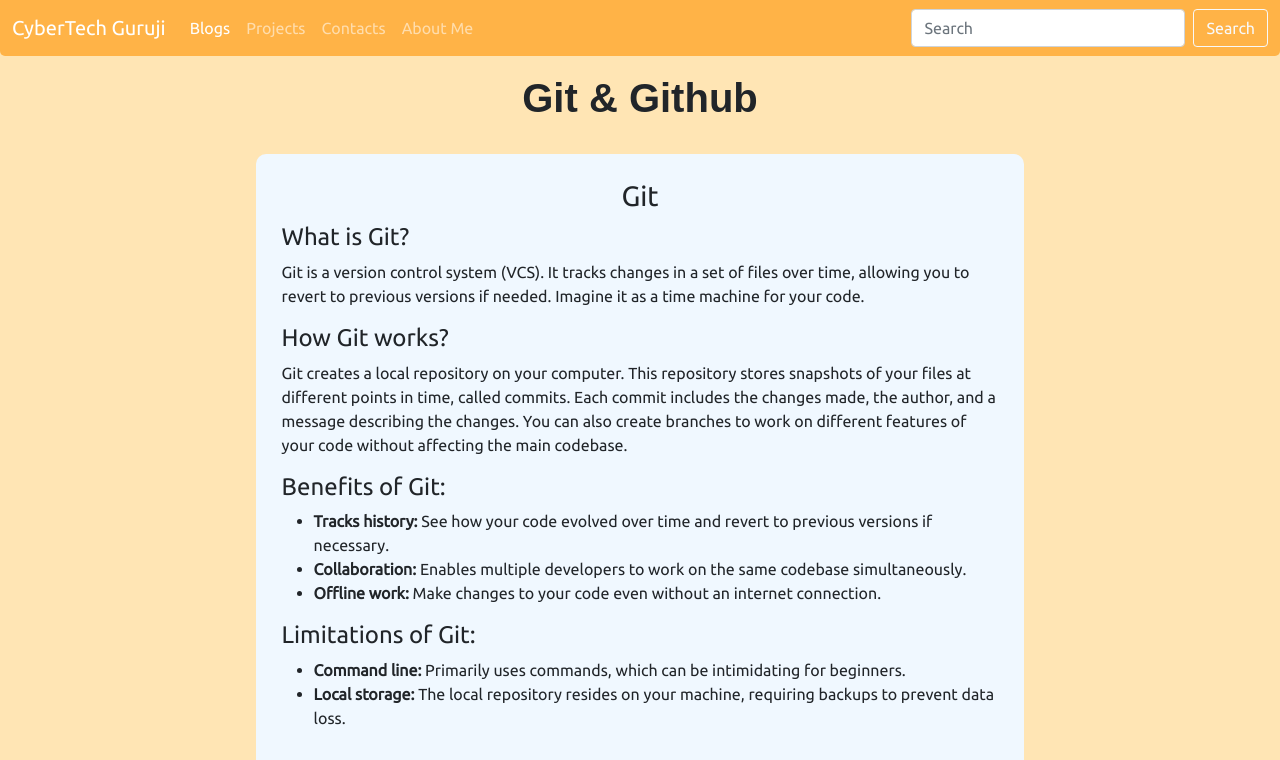
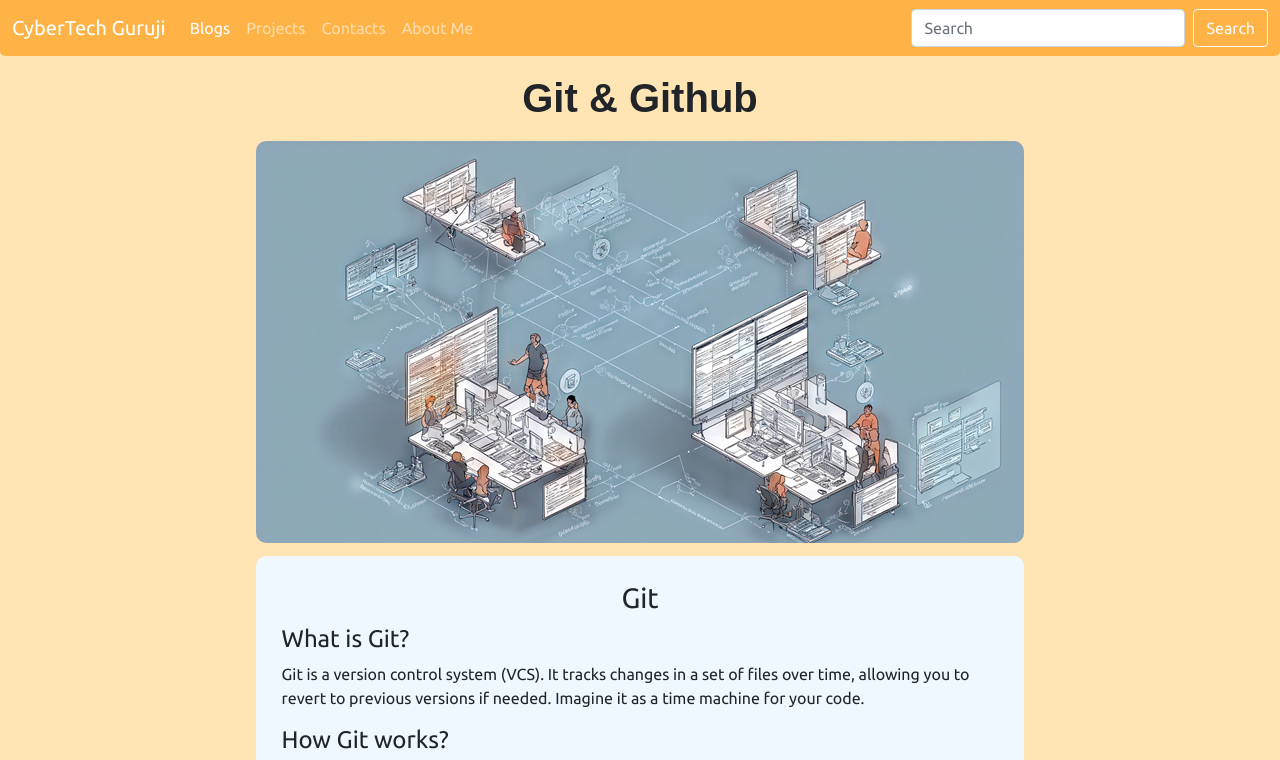
Before and after one commit to cybertechguruji/Blogs, a plain HTML site: page Blogs/github.html in a window 1280 px wide. Shown: the top 760 px of the page. Drawn offline with nearby package versions, Linux system fonts and the light colour scheme.

Commit message:
image link fix

```diff
--- a/Blogs/github.html
+++ b/Blogs/github.html
@@ -45,7 +45,7 @@
     <h1 style="font: bold 2.5rem sans-serif; text-align: center; margin: 20px">Git & Github</h1>
     <!-- Main Content Start -->
         <div class="box">
-          <img class="illustration" src="blogs/images/github-illustration.png" alt="" style="border-radius: 10px;">
+          <img class="illustration" src="/blogs/images/github-illustration.png" alt="" style="border-radius: 10px;">
           <div class="box-child">
             <h3>Git</h3>
             <h4>What is Git?</h4>
```
